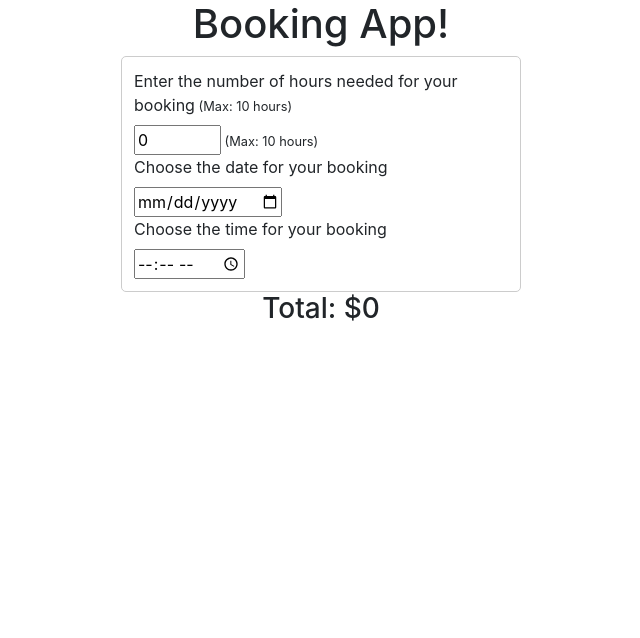
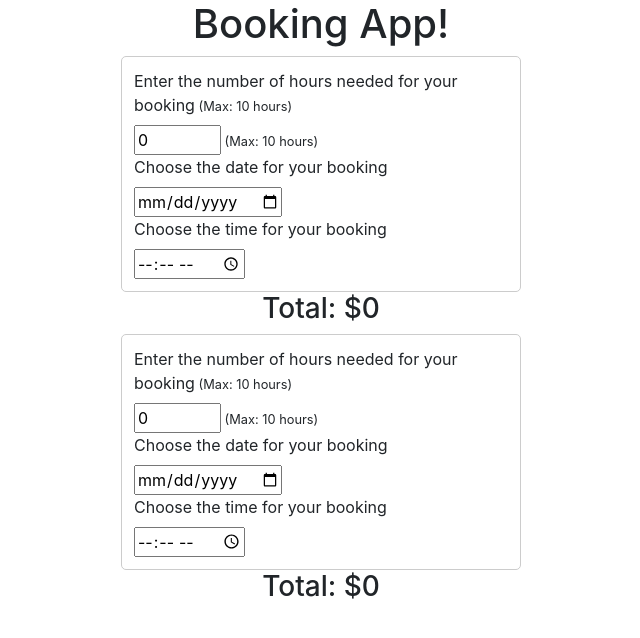
Before and after one commit to ryanwong2000/booking-app-test, a React (Create React App) app: page / in a window 1280 px wide. Shown: the top 638 px of the page, without its empty margins (319-959 px from the left). Built offline with nearby package versions, Linux system fonts and the light colour scheme.

Commit message:
silly form

```diff
--- a/src/App.js
+++ b/src/App.js
@@ -1,12 +1,14 @@
 import './App.css';
 import MyForm from './components/MyForm';
 import Heading from './components/Heading';
+import SillyForm from './components/SillyForm';
 
 function App() {
   return (
     <div>
       <Heading />
       <MyForm />
+      <SillyForm />
     </div>
   );
 }
--- /dev/null
+++ b/src/components/SillyForm.js
@@ -0,0 +1,81 @@
+import React, { Component } from 'react';
+import '../css/MyForm.css';
+import FinalCheckout from './FinalCheckout';
+
+export default class MyForm extends Component {
+  constructor(props) {
+    super(props);
+    this.state = {
+      hours: 0,
+      date: '',
+      time: ''
+    };
+    this.handleChange = this.handleChange.bind(this);
+  }
+
+  handleChange = (event, fieldName) => {
+    console.log(fieldName, event.target.value, typeof event.target.value);
+    this.setState({
+      [fieldName]: event.target.value
+    });
+  };
+
+  render() {
+    return (
+      <div>
+        <form className="MyForm">
+          <div>
+            <label htmlFor="hoursNeeded">
+              Enter the number of hours needed for your booking
+              <small> (Max: 10 hours)</small>
+            </label>
+            <br />
+            <input
+              name="hoursNeeded"
+              id="hoursNeeded"
+              type="number"
+              value={this.state.hours}
+              min="0"
+              max="10"
+              onChange={(event) => this.handleChange(event, 'hours')}
+              required
+            />
+            <small> (Max: 10 hours)</small>
+          </div>
+          <div>
+            <label htmlFor="dateBooking">
+              Choose the date for your booking
+            </label>
+            <br />
+            <input
+              name="dateBooking"
+              id="dateBooking"
+              type="date"
+              onChange={(event) => this.handleChange(event, 'date')}
+              required
+            />
+          </div>
+          <div>
+            <label htmlFor="timeBooking">
+              Choose the time for your booking
+            </label>
+            <br />
+            <input
+              name="timeBooking"
+              id="timeBooking"
+              type="time"
+              onChange={(event) => this.handleChange(event, 'time')}
+              required
+            />
+          </div>
+        </form>
+
+        <FinalCheckout
+          hours={this.state.hours}
+          date={this.state.date}
+          time={this.state.time}
+        />
+      </div>
+    );
+  }
+}
```
